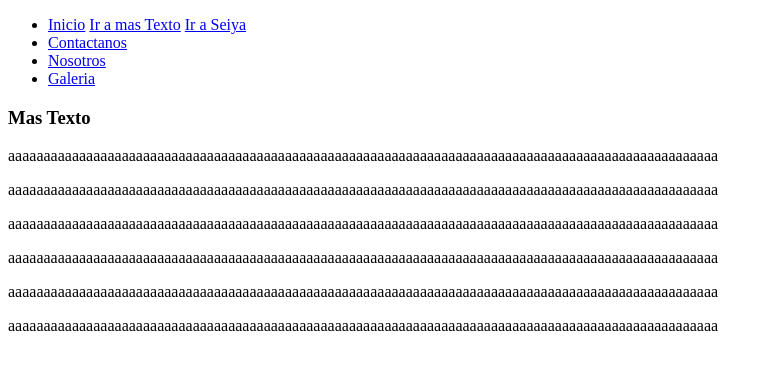
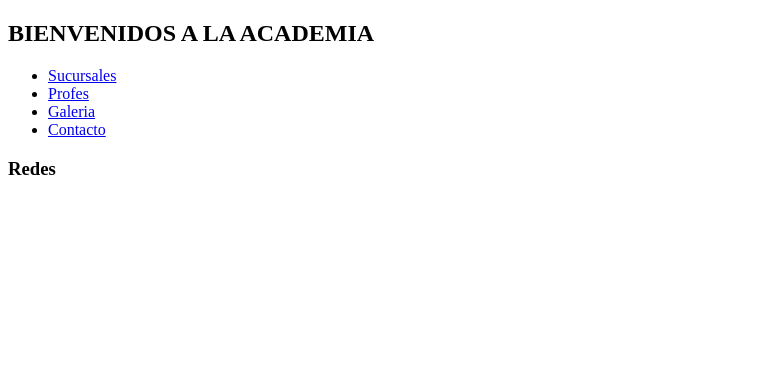
Before and after one commit to ioster/Arqueria-v1.0, a plain HTML site: page index.html in a window 1280 px wide. Shown: the whole page, without its empty margins (0-773 px from the left). Drawn offline with Linux system fonts and the light colour scheme.

Commit message:
1era entrega edits

```diff
--- a/index.html
+++ b/index.html
@@ -8,35 +8,29 @@
 </head>
 <body>
     <header>
+        <h2>
+            BIENVENIDOS A LA ACADEMIA
+        </h2>
         <nav>
             <ul>
                 <li>
-                    <a href="./index.html">Inicio</a>
-                    <a href="#mas_texto">Ir a mas Texto</a>
-                    <a href="#Seiya">Ir a Seiya</a>
+                    <a href="./Pages/sucursales.html">Sucursales</a>
                 </li>
                 <li>
-                    <a href="./Pages/contacto.html">Contactanos</a>
-                </li>
-                <li>
-                    <a href="./Pages/nosotros.html">Nosotros</a>
+                    <a href="./Pages/profes.html">Profes</a>
                 </li>
                 <li>
                     <a href="./Pages/galeria.htm">Galeria</a>
+                </li>
+                <li>
+                    <a href="./Pages/contacto.html">Contacto</a>
                 </li>
             </ul>
         </nav>
     </header>
     <main>
-
-        <h3 id="mas_texto">Mas Texto</h3>
-        <p>aaaaaaaaaaaaaaaaaaaaaaaaaaaaaaaaaaaaaaaaaaaaaaaaaaaaaaaaaaaaaaaaaaaaaaaaaaaaaaaaaaaaaaaaaaaaaaaaaaaa</p>
-        <p>aaaaaaaaaaaaaaaaaaaaaaaaaaaaaaaaaaaaaaaaaaaaaaaaaaaaaaaaaaaaaaaaaaaaaaaaaaaaaaaaaaaaaaaaaaaaaaaaaaaa</p>
-        <p>aaaaaaaaaaaaaaaaaaaaaaaaaaaaaaaaaaaaaaaaaaaaaaaaaaaaaaaaaaaaaaaaaaaaaaaaaaaaaaaaaaaaaaaaaaaaaaaaaaaa</p>
-        <p>aaaaaaaaaaaaaaaaaaaaaaaaaaaaaaaaaaaaaaaaaaaaaaaaaaaaaaaaaaaaaaaaaaaaaaaaaaaaaaaaaaaaaaaaaaaaaaaaaaaa</p>
-        <p>aaaaaaaaaaaaaaaaaaaaaaaaaaaaaaaaaaaaaaaaaaaaaaaaaaaaaaaaaaaaaaaaaaaaaaaaaaaaaaaaaaaaaaaaaaaaaaaaaaaa</p>
-        <p>aaaaaaaaaaaaaaaaaaaaaaaaaaaaaaaaaaaaaaaaaaaaaaaaaaaaaaaaaaaaaaaaaaaaaaaaaaaaaaaaaaaaaaaaaaaaaaaaaaaa</p>
-        </main>
-    <footer></footer>
+    <footer>
+       <H3>Redes</H3>
+    </footer>
 </body>
 </html>
```
Also changed, not shown: Pages/sucursales.html (added, +12 -0 lines), Pages/profes.html (renamed from Pages/nosotros.html).
